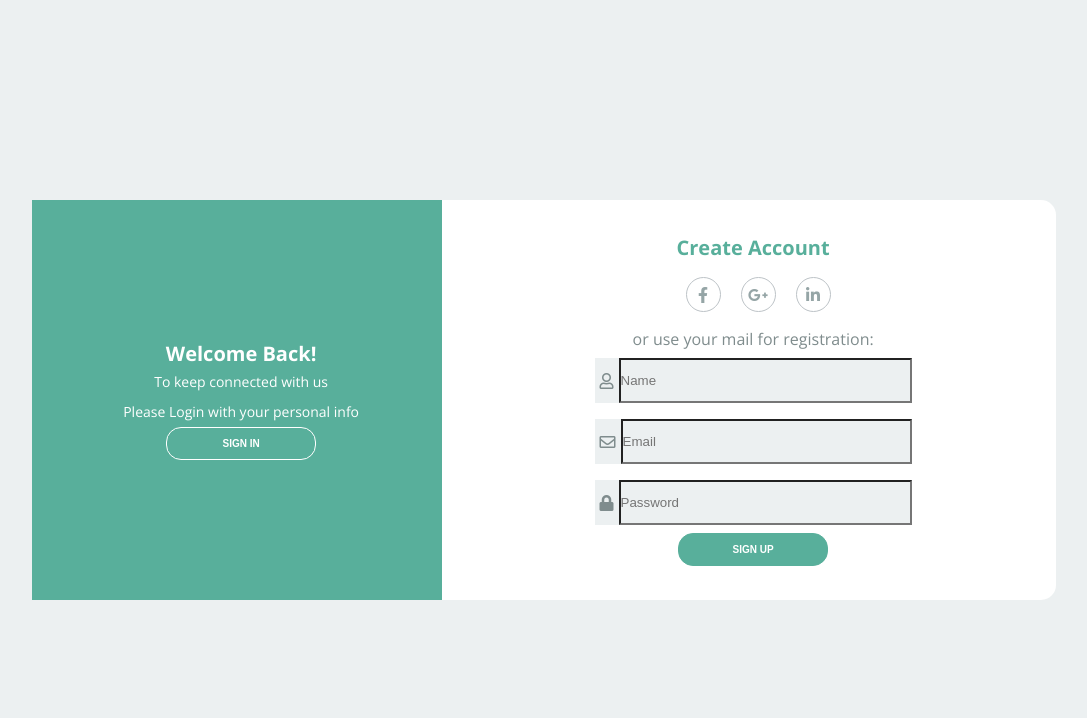
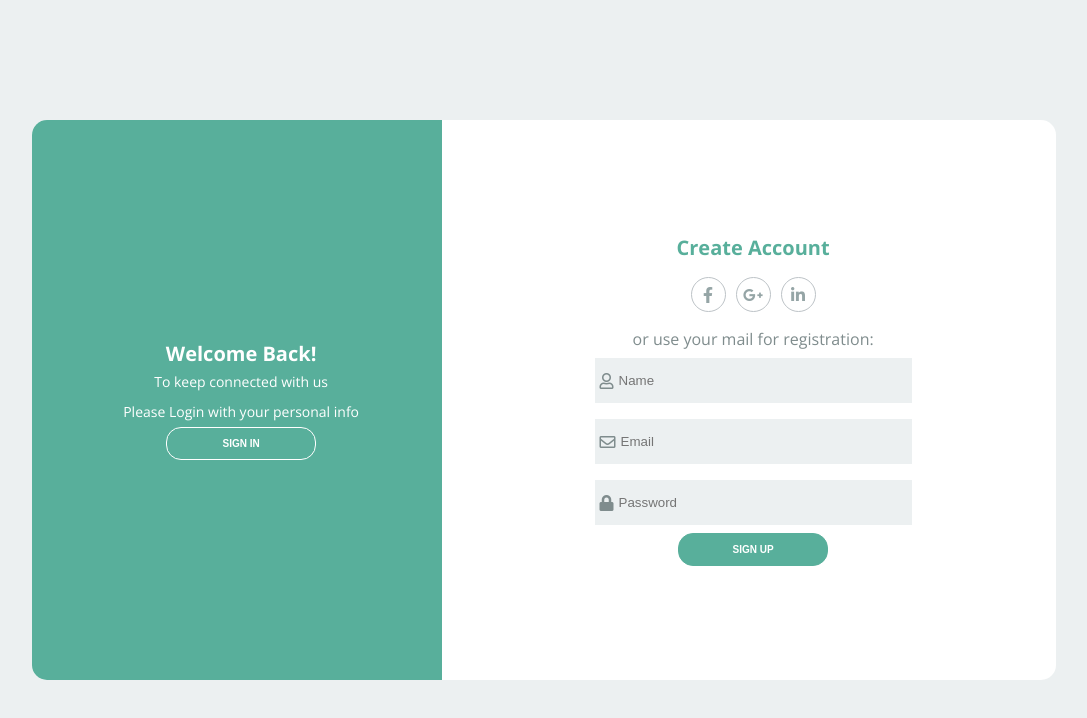
Before and after one commit to marcelojsil/tela_login, a plain HTML site: page index.html in a window 1280 px wide. Shown: the whole page, without its empty margins (96-1183 px from the left). Drawn offline with nearby package versions, Linux system fonts and the light colour scheme.

Commit message:
first-content pronto

```diff
--- a/index.html
+++ b/index.html
@@ -21,9 +21,9 @@
                 <h2 class="title title-second">create account</h2>
                 <div class="social-media">
                     <ul class="list-social-media">
-                        <a class="link-social-media" href="#"><li class="item-social-media"><i class="fab fa-facebook-f"></i></a></li>
-                        <a class="link-social-media" href="#"><li class="item-social-media"><i class="fab fa-google-plus-g"></i></a></li>
-                        <a class="link-social-media" href="#"><li class="item-social-media"><i class="fab fa-linkedin-in"></i></i></a></li>
+                        <a class="link-social-media" href="#"><li class="item-social-media"><i class="fab fa-facebook-f"></i></li></a>
+                        <a class="link-social-media" href="#"><li class="item-social-media"><i class="fab fa-google-plus-g"></i></li></a>
+                        <a class="link-social-media" href="#"><li class="item-social-media"><i class="fab fa-linkedin-in"></i></i></li></a>
                     </ul>
                 </div>
                 <p class="description-second">or use your mail for registration:</p>
--- a/style/style.css
+++ b/style/style.css
@@ -21,7 +21,7 @@ body {
     background-color: #fff;
     border-radius: 15px;
     width: 80%;
-    height: 50%;
+    height: 70%;
     justify-content: space-between;
     align-items: center;
     position: relative;
@@ -32,6 +32,7 @@ body {
     background-color: #58af9b;
     width: 40%;
     height: 100%;
+    border-radius: 15px 0 0 15px;
 }
 .title {
     color: #fff;
@@ -107,7 +108,7 @@ body {
 .link-social-media:not(:first-child) {
     margin-left: 10px;
 }
-.link-social-media:hover .item-social-media {
+.link-social-media .item-social-media:hover {
     background-color: #58af9b;
     color: #fff;
     border-color: #58af9b;
@@ -127,8 +128,11 @@ body {
 .item-social-media:not(:first-child){ /*atribui o estilo a todos menos o primeiro atributo filho */
     margin-left: 10px;
 }
-.item-social-media a {
+.fab {
     color: #95a5a6;
+}
+.fab:hover {
+    color: #fff;
 }
 .form {
     display: flex;
@@ -139,6 +143,7 @@ body {
     height: 45px;
     width: 100%;
     background-color: #ecf0f1;
+    border: none;
 }
 .label-input {
     background-color: #ecf0f1;
```
